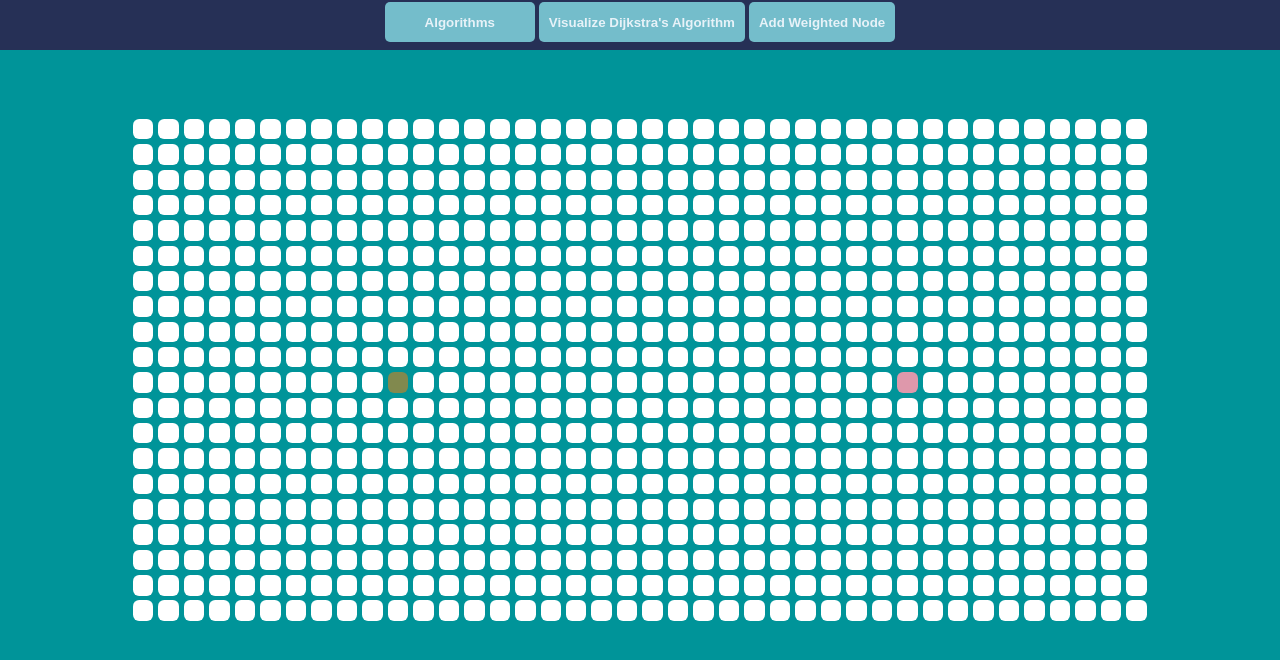
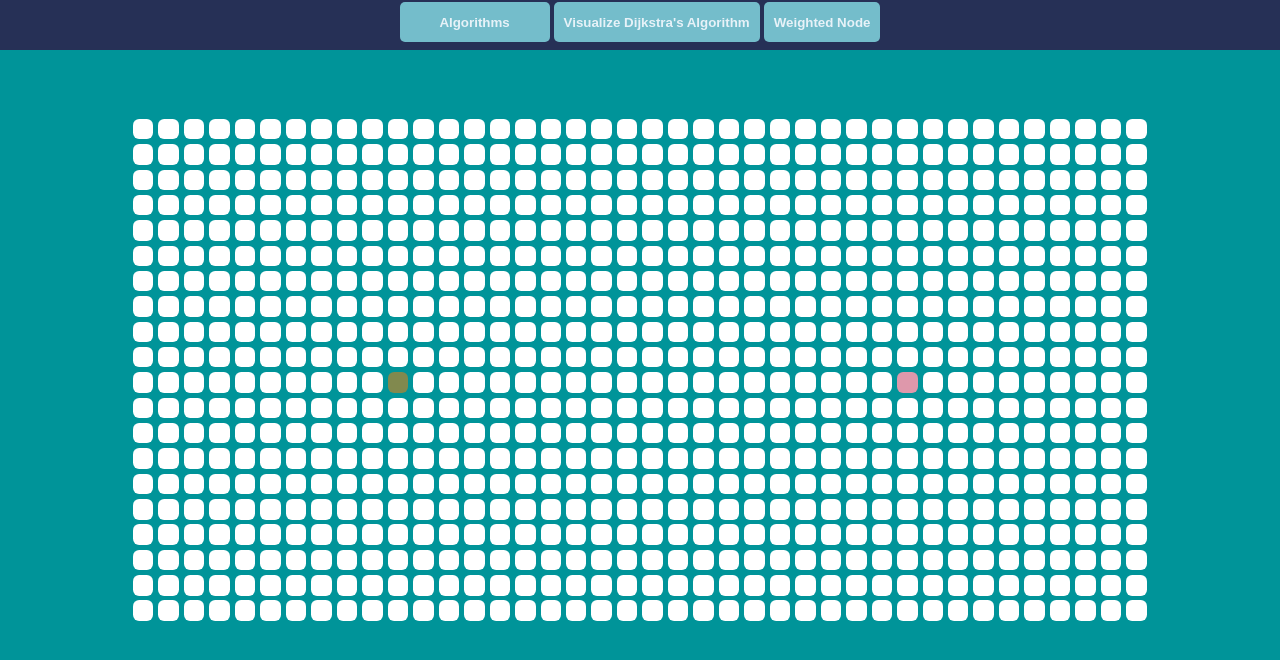
Before and after one commit to johnsonphan95/pathfindee, a React (Create React App) app: page / in a window 1280 px wide. Shown: the top 660 px of the page. Built offline with nearby package versions, Linux system fonts and the light colour scheme.

Commit message:
Change algorithm on buttons

```diff
--- a/src/components/PathFinder.jsx
+++ b/src/components/PathFinder.jsx
@@ -135,6 +135,27 @@ const Visualizer = () => {
     animateAlgorithm(paths);
   };
 
+  const getAlgorithmName = () => {
+    if (algorithm === "dijkstra") {
+      return "Dijkstra's Algorithm";
+    }
+    if (algorithm === "dfs") {
+      return "Depth First Search";
+    }
+  };
+
+  const getWeightButton = () => {
+    let style = {
+      display: algorithm === "dijkstra" ? "initial" : "none",
+      background: weighted ? "black" : "#74bdcb"
+    };
+    return (
+      <button className="button" style={style} onClick={() => toggleWeight()}>
+        Weighted Node
+      </button>
+    );
+  };
+
   const handleMouseDown = (col, row) => {
     if (grid[col][row].start) {
       setMoveStart(true);
@@ -228,18 +249,22 @@ const Visualizer = () => {
         <button className="dropdown">
           Algorithms
           <div className="dropdown-content">
-            <div value="dijkstra" defaultValue>
+            <div
+              id="dijkstra"
+              defaultValue
+              onClick={e => setAlgorithm(e.target.id)}
+            >
               Dijkstra's Algorithm
             </div>
-            <div value="dfs">Depth First Search</div>
+            <div id="dfs" onClick={e => setAlgorithm(e.target.id)}>
+              Depth First Search
+            </div>
           </div>
         </button>
         <button className="button" onClick={() => visualizeAlgorithm()}>
-          Visualize Dijkstra's Algorithm
+          Visualize {getAlgorithmName()}
         </button>
-        <button className="button" onClick={() => toggleWeight()}>
-          Add Weighted Node
-        </button>
+        {getWeightButton()}
       </div>
       <div className="grid">{displayGrid()}</div>
     </div>
```
